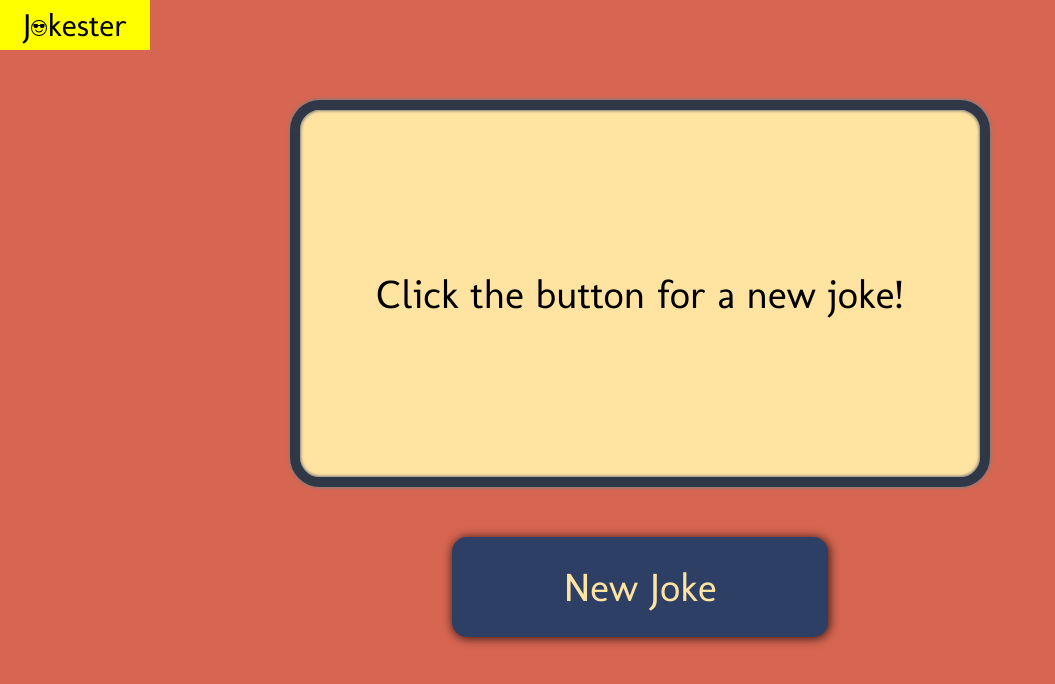
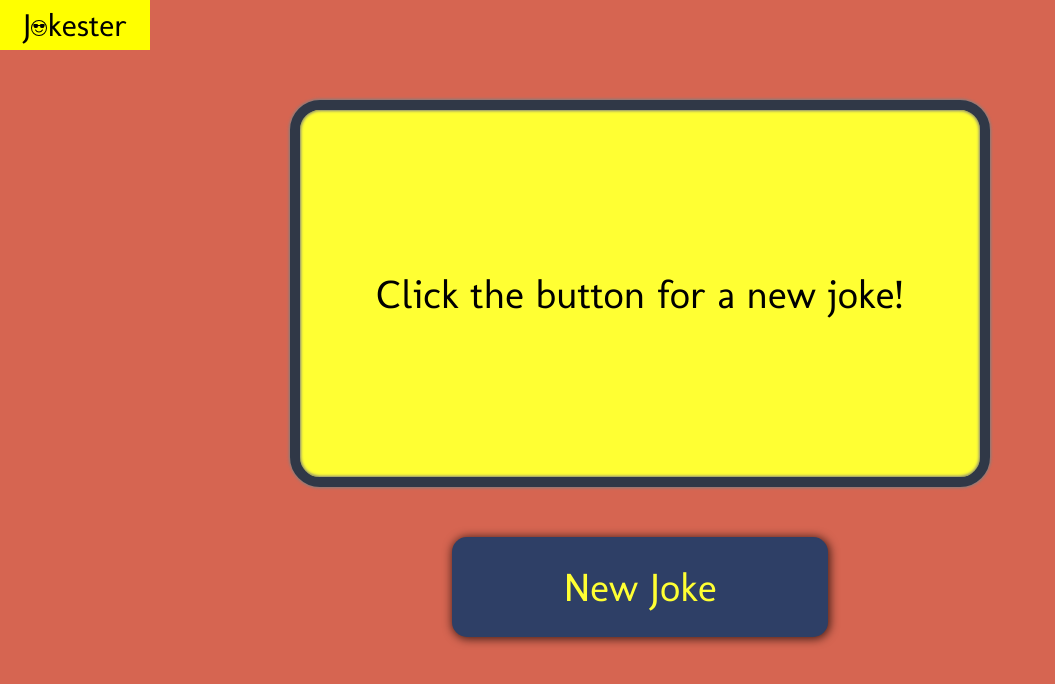
Before and after one commit to MendyTheMan/jokester, a plain HTML site: page index.html in a window 1280 px wide. Shown: the whole page, without its empty margins (0-1055 px from the left). Drawn offline with Linux system fonts and the light colour scheme.

Commit message:
Update styles.css

```diff
--- a/styles.css
+++ b/styles.css
@@ -52,7 +52,7 @@ main {
     height: 60%;
     margin: 50px auto;
     /* margin-top: 10px; */
-    background-color: #FFE3A1;
+    background-color: #FFff33;
     border-radius: 30px;
     border: 10px solid #303847;
     display: flex;
@@ -94,7 +94,7 @@ main {
     /* border: 2px solid black; */
     border: none;
     box-shadow: 1px 1px 10px 1px rgba(0, 0, 0, 0.7);
-    color: #FFE3A1;
+    color: #FFff33;
 }
 .box-button:hover {
     background-color:#303847;
```
